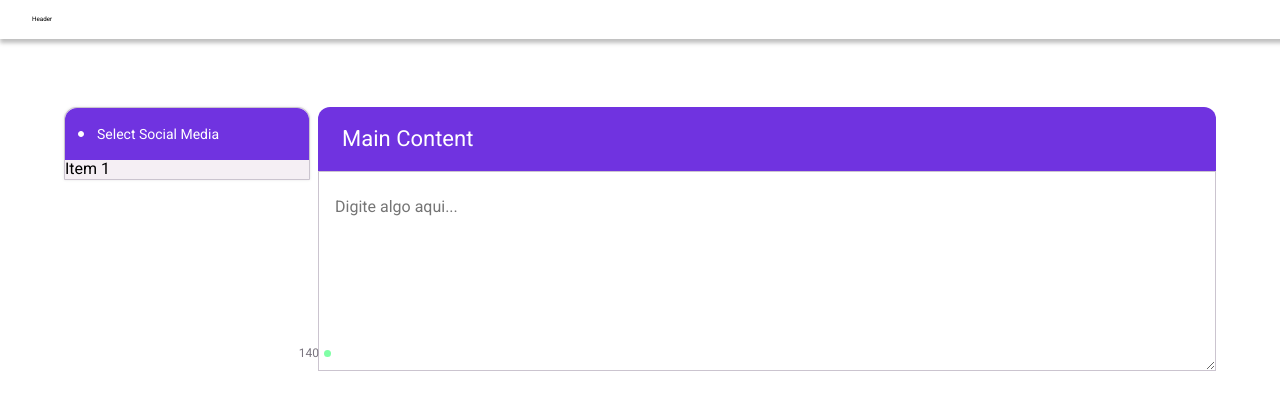
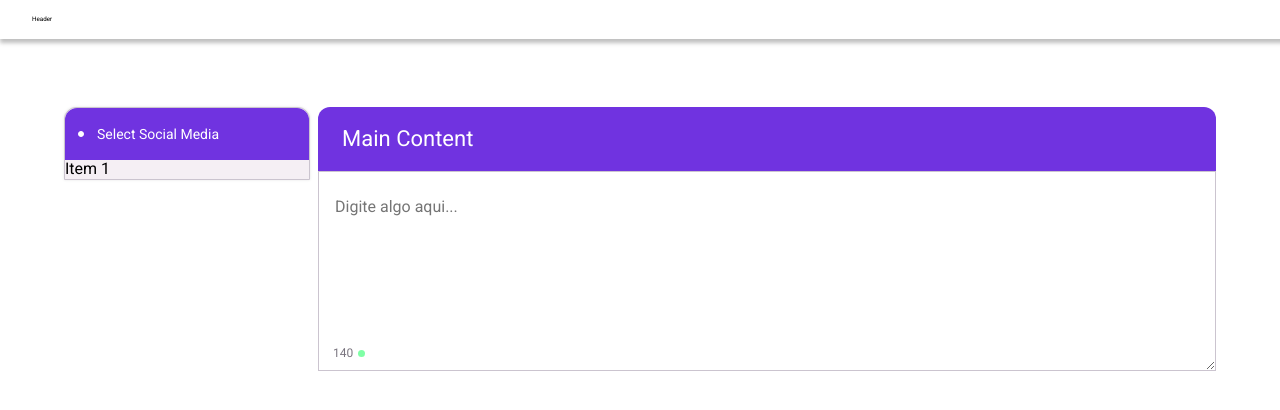
Before and after one commit to devhatt/octopost, a React (Create React App) app: page / in a window 1280 px wide. Shown: the top 410 px of the page. Built offline with nearby package versions, Linux system fonts and the light colour scheme; the HTML template or start-up script is replaced by a standard one.

Commit message:
fix: adjust position from characterLimit for px
fix #131

```diff
--- a/src/components/ComposerEditor/ComposerEditor.module.scss
+++ b/src/components/ComposerEditor/ComposerEditor.module.scss
@@ -15,8 +15,8 @@
   font-size: 1.2rem;
 
   position: absolute;
-  right: 88.5rem;
   bottom: 13px;
+  left: 15px;
 }
 
 .copyTextContainer {
```
